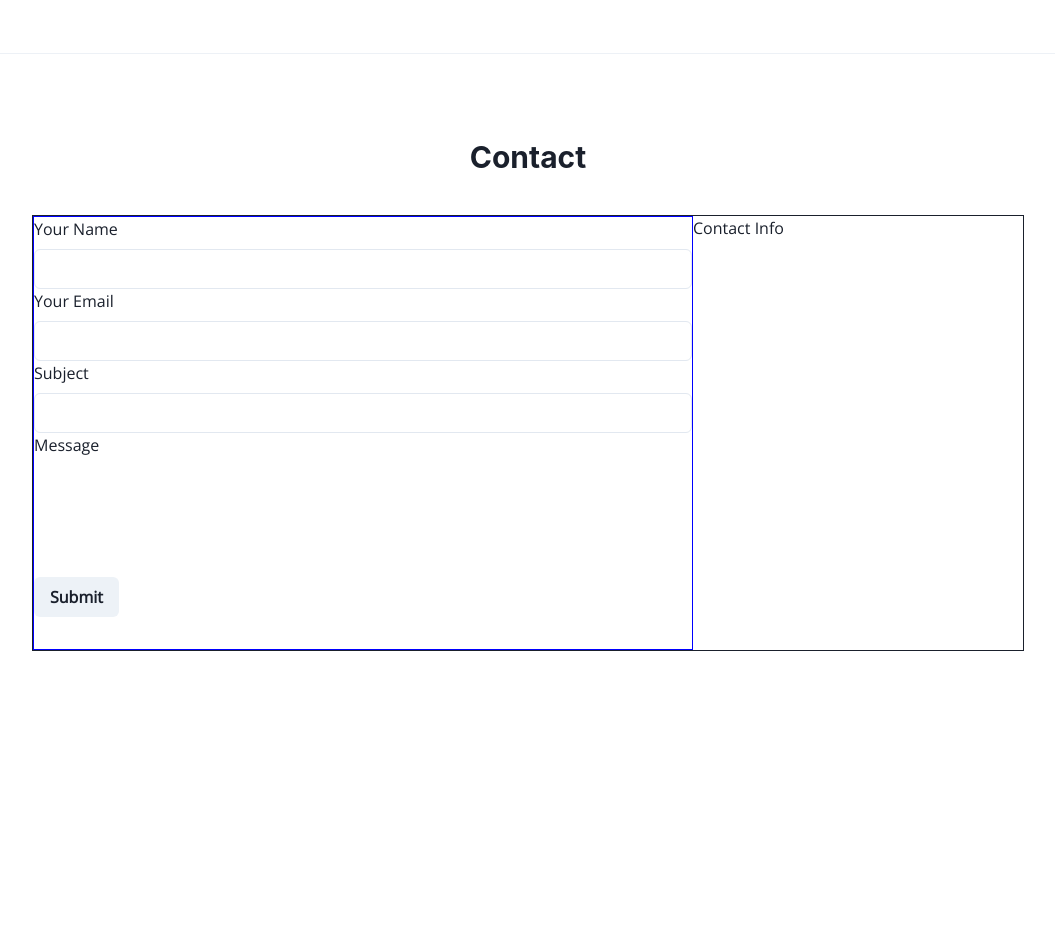
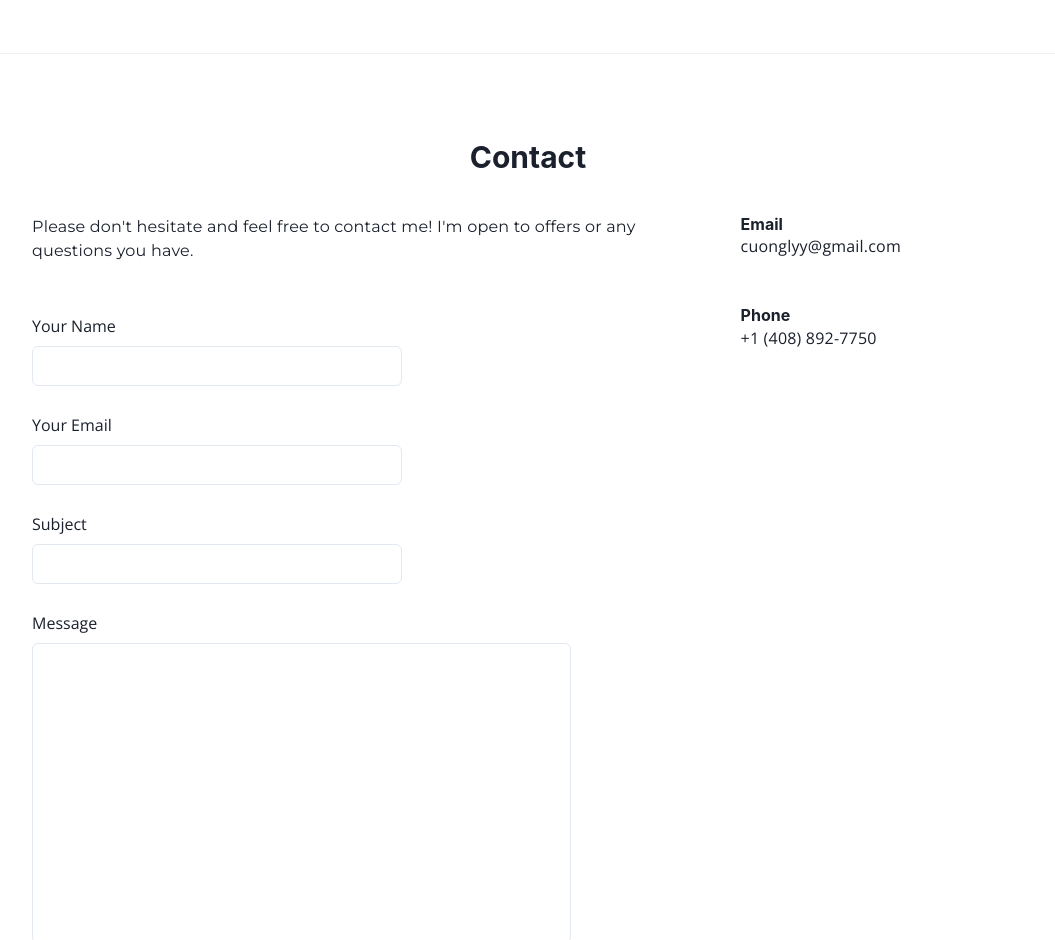
Before and after one commit to cuonglyy/portfolio-website, a React (Create React App) app: page / in a window 1280 px wide. Shown: the part 1860-2800 px from the top of the page, without its empty margins (112-1167 px from the left). Before the commit the page ends 2511 px from the top, so only its background shows below. Built offline with nearby package versions, Linux system fonts and the light colour scheme.

Commit message:
Added sub components for contact

```diff
--- a/src/components/Contact.jsx
+++ b/src/components/Contact.jsx
@@ -6,12 +6,13 @@ import {
   Grid,
   GridItem,
   Box,
-  TextArea,
+  Textarea,
   FormControl,
   FormLabel,
   FormErrorMessage,
   Button,
-  Input
+  Input,
+  Stack,
 } from '@chakra-ui/react'
 import emailjs from '@emailjs/browser'
 
@@ -34,8 +35,8 @@ const Contact = () => {
   return (
     <Container
       id='contact'
-      h='50vh'
       maxW={['container.sm', 'container.lg', 'container.lg']}
+      mb={[50, 52, 52]}
     >
       <Heading
         size={['xl', 'lg', 'lg']}
@@ -45,19 +46,25 @@ const Contact = () => {
         Contact
       </Heading>
       <Grid
-        templateColumns={['1fr', '2fr 1fr', '2fr 1fr']}
-        border='1px solid'
+        templateColumns={['1fr', '2.5fr 1fr', '2.5fr 1fr']}
       >
         <form>
           <Grid
-            templateRows='1fr 1fr 1fr 2fr 1fr'
-            border='1px solid blue'
+            templateRows='1fr 1fr 1fr 1fr 4fr 1fr'
+            w='95%'
+            gap={4}
           >
+            <GridItem>
+              <Text variant='montserrat-font'>
+                Please don't hesitate and feel free to contact me! I'm open to offers or any questions you have.
+              </Text>
+            </GridItem>
             <GridItem>
               <FormControl>
                 <FormLabel>Your Name</FormLabel>
                 <Input
                   variant='outline'
+                  w='55%'
                 />
               </FormControl>
             </GridItem>
@@ -66,6 +73,7 @@ const Contact = () => {
                 <FormLabel>Your Email</FormLabel>
                 <Input
                   variant='outline'
+                  w='55%'
                 />
               </FormControl>
             </GridItem>
@@ -74,12 +82,18 @@ const Contact = () => {
                 <FormLabel>Subject</FormLabel>
                 <Input
                   variant='outline'
+                  w='55%'
                 />
               </FormControl>
             </GridItem>
             <GridItem>
               <FormControl>
                 <FormLabel>Message</FormLabel>
+                <Textarea
+                  resize='none'
+                  w='80%'
+                  h={300}
+                />
               </FormControl>
             </GridItem>
             <GridItem>
@@ -89,9 +103,16 @@ const Contact = () => {
             </GridItem>
           </Grid>
         </form>
-        <GridItem>
-          Contact Info
-        </GridItem>
+        <Stack spacing={12}>
+          <Box>
+            <Heading size='sm'>Email</Heading>
+            <Text>cuonglyy@gmail.com</Text>
+          </Box>
+          <Box>
+            <Heading size='sm'>Phone</Heading>
+            <Text>+1 (408) 892-7750</Text>
+          </Box>
+        </Stack>
       </Grid>
 
     </Container>
```
